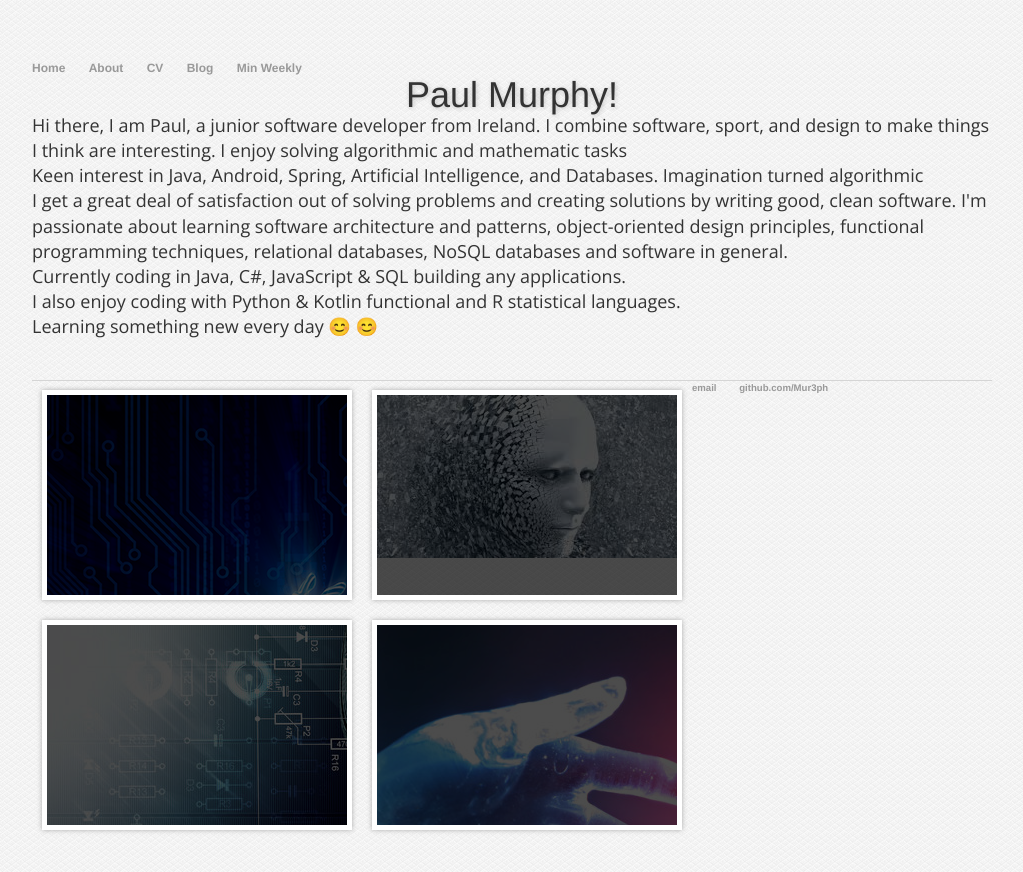
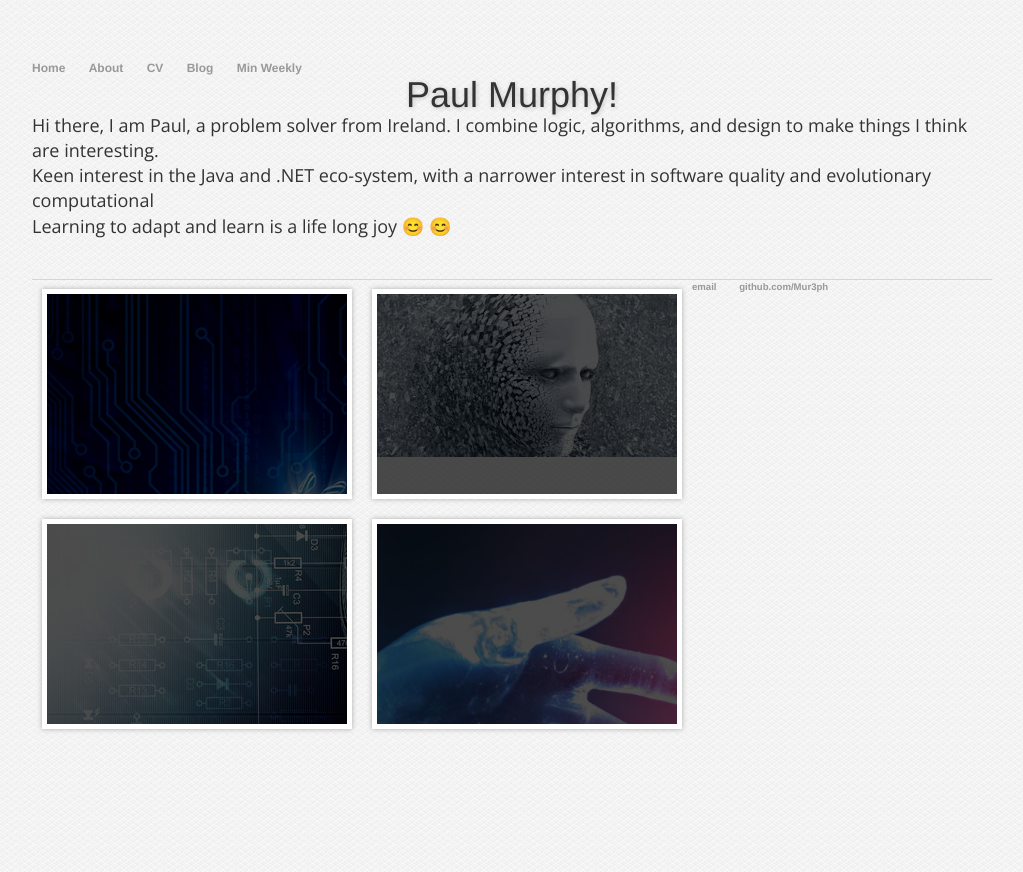
Before and after one commit to Mur3ph/Mur3ph.github.io, a Jekyll site: the page built from index.html, in a window 1280 px wide. Shown: the top 872 px of the page, without its empty margins (128-1151 px from the left). Built offline with Jekyll 4.4.1, drawn with Linux system fonts in a browser that asks for light colours; nearby versions of some CDN libraries; library files that are not in the unit come from our copies; a script that is not in the unit is left out.

Commit message:
tidy home page

```diff
--- a/index.html
+++ b/index.html
@@ -6,26 +6,13 @@ title: Home
 		<div class="blurb">
 			<h1>Paul Murphy!</h1>
 			<p>
-				Hi there, I am Paul, a junior software developer from Ireland. I combine software, sport, and design to make things I think are interesting.
-				I enjoy solving algorithmic and mathematic tasks
+				Hi there, I am Paul, a problem solver from Ireland. I combine logic, algorithms, and design to make things I think are interesting.
 			</p>
 			<p>
-				Keen interest in Java, Android, Spring, Artificial Intelligence, and Databases. Imagination turned algorithmic
+				Keen interest in the Java and .NET eco-system, with a narrower interest in software quality and evolutionary computational
 			</p>
 			<p>
-				I get a great deal of satisfaction out of solving problems and creating solutions by writing good, clean software.
-				I'm passionate about learning software architecture and patterns, object-oriented design principles, functional
-				programming techniques, relational databases, NoSQL databases and software in general.
-
-			</p>
-			<p>
-				Currently coding in Java, C#, JavaScript & SQL building any applications.
-			</p>
-			<p>
-				I also enjoy coding with Python & Kotlin functional and R statistical languages.
-			</p>
-			<p>
-				Learning something new every day &#128522; &#x1f60a;
+				Learning to adapt and learn is a life long joy &#128522; &#x1f60a;
 			</p>
 
 			<!-- Hover images starting below -->
```
